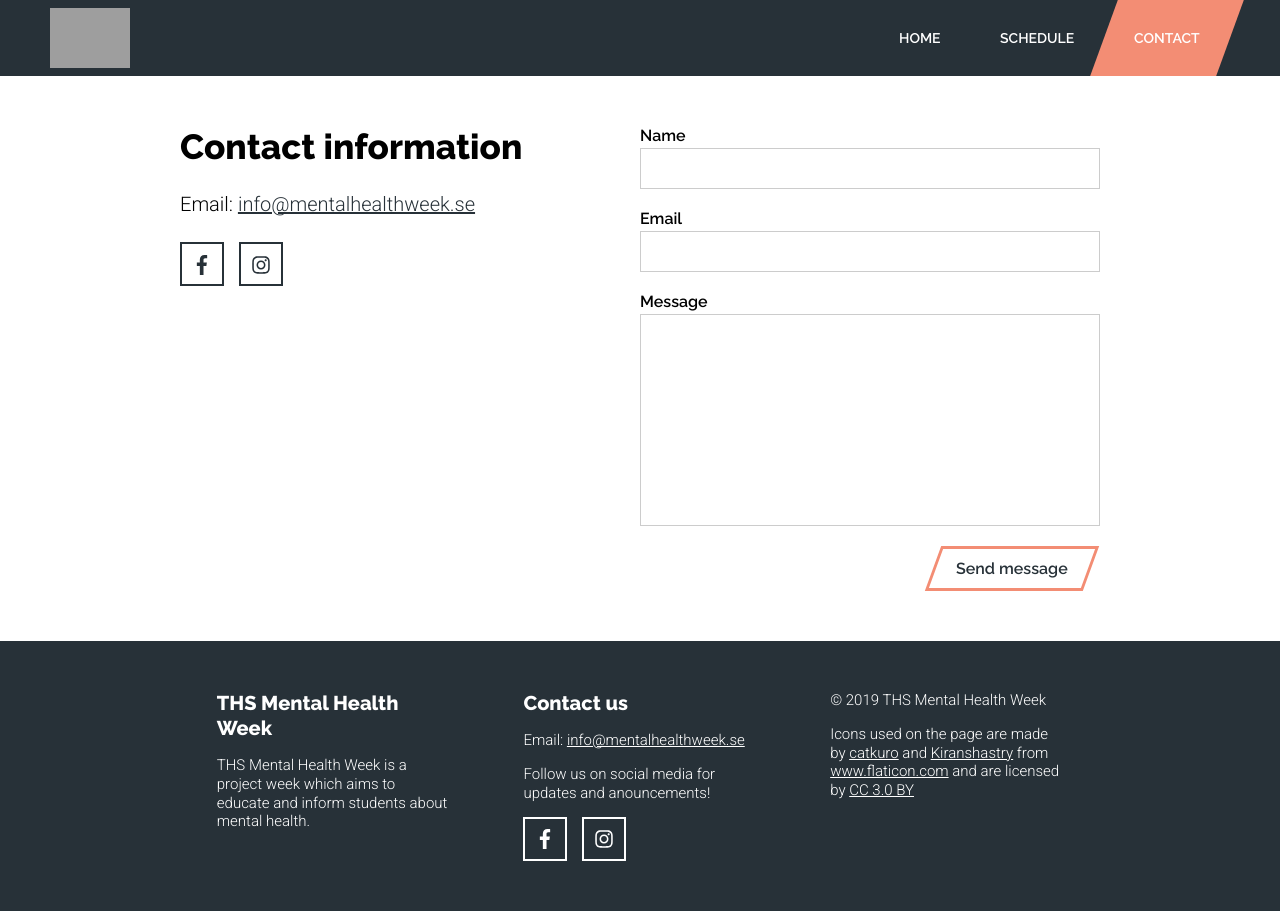
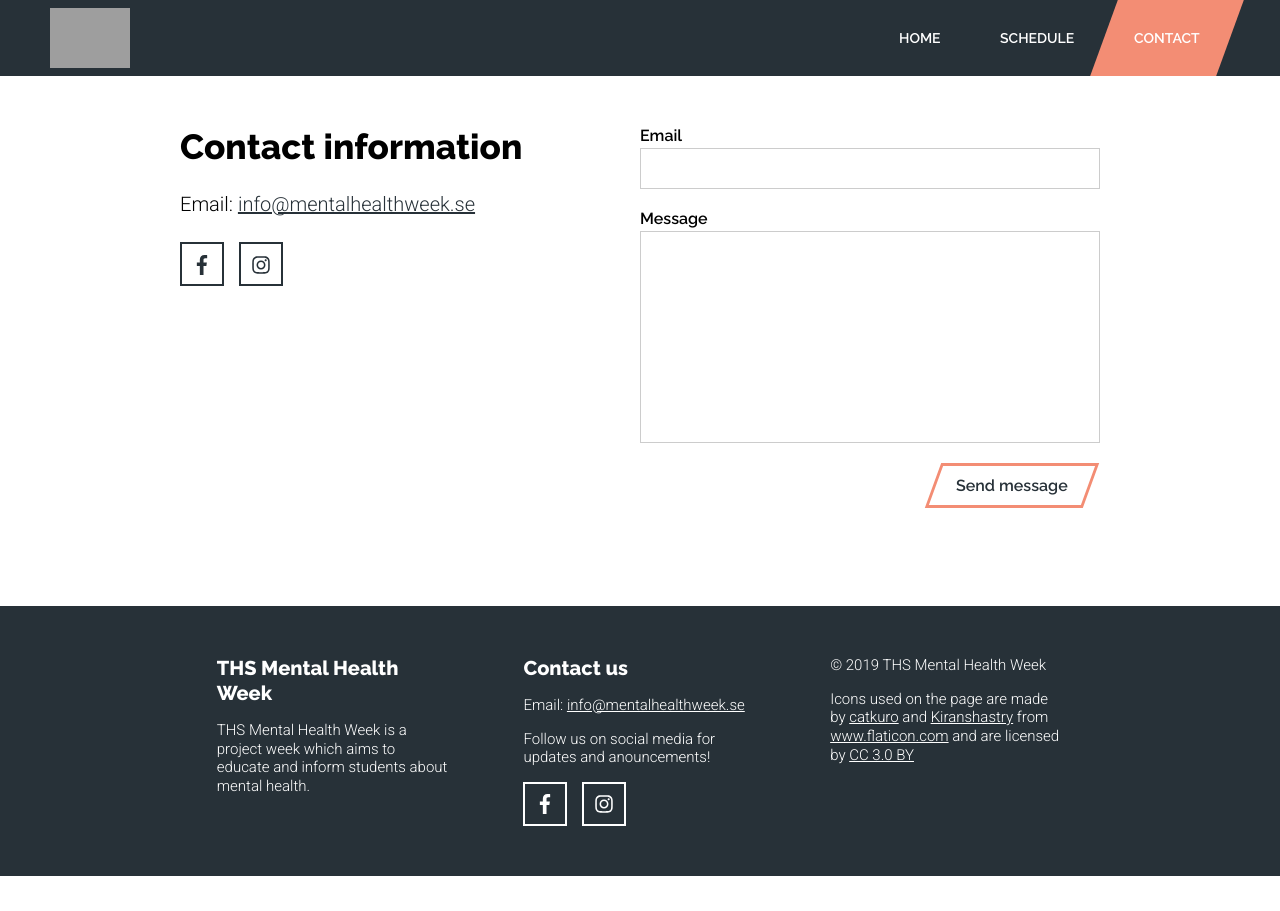
Before and after one commit to ths-mental-health-week/mental-health-week-webpage, a Next.js app: page /contact in a window 1280 px wide. After the commit the page ends 876 px from the top, so only its background shows below. Built offline with nearby package versions, Linux system fonts and the light colour scheme; grey boxes are pictures that could not be loaded.

Commit message:
Removed name field from contact page

```diff
--- a/components/ContactForm.js
+++ b/components/ContactForm.js
@@ -132,13 +132,6 @@ const Label = styled.label`
 
 export default () => (
 	<form action={`https://formspree.io/${contactInfo.email}`} method="post">
-		<Label for="name">Name</Label>
-		<InputWrapper>
-			<InputField type="text" id="name" name="Name" required />
-			<span className="focus-border">
-				<i />
-			</span>
-		</InputWrapper>
 		<Label for="email">Email</Label>
 		<InputWrapper>
 			<InputField type="email" id="email" name="Email" required />
```
